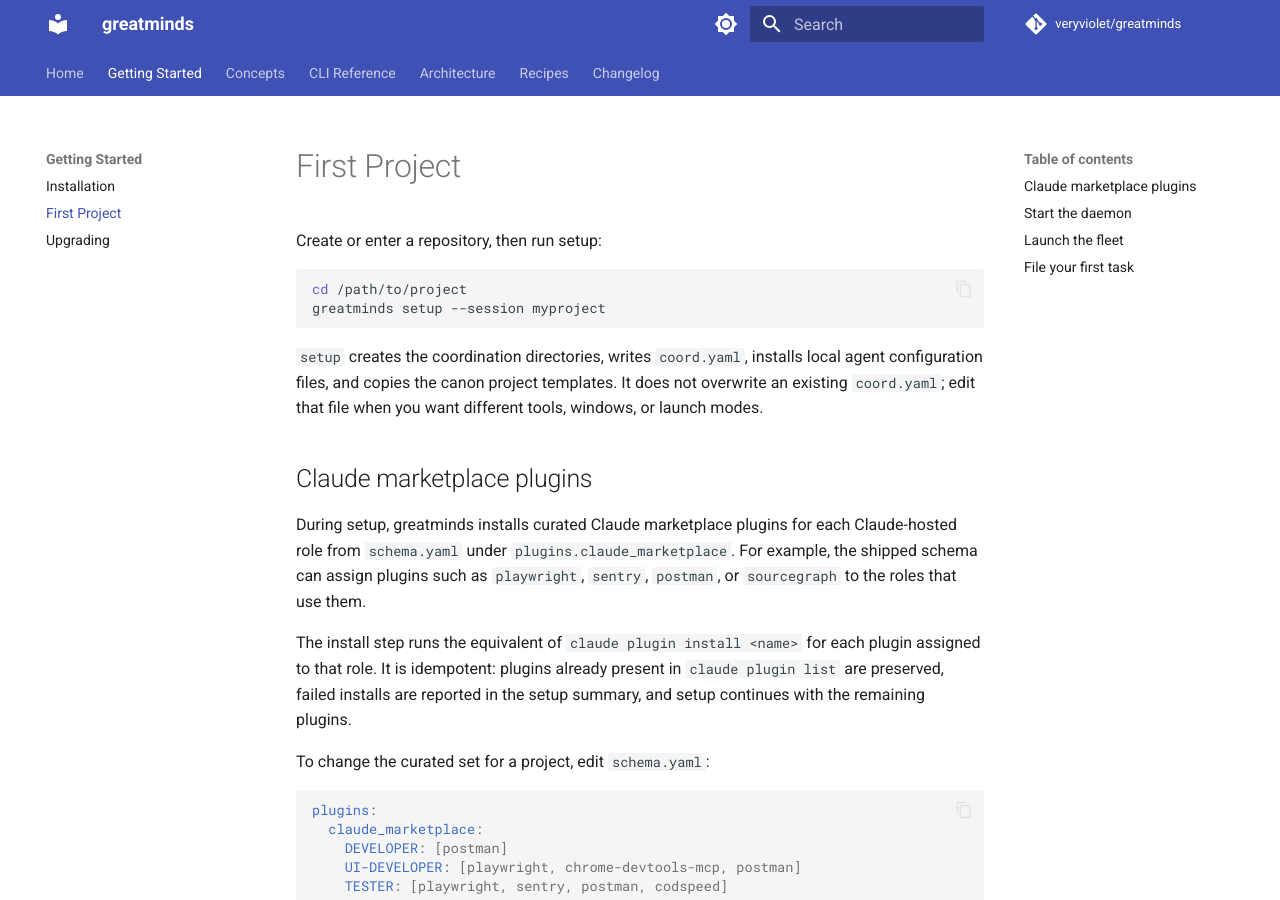
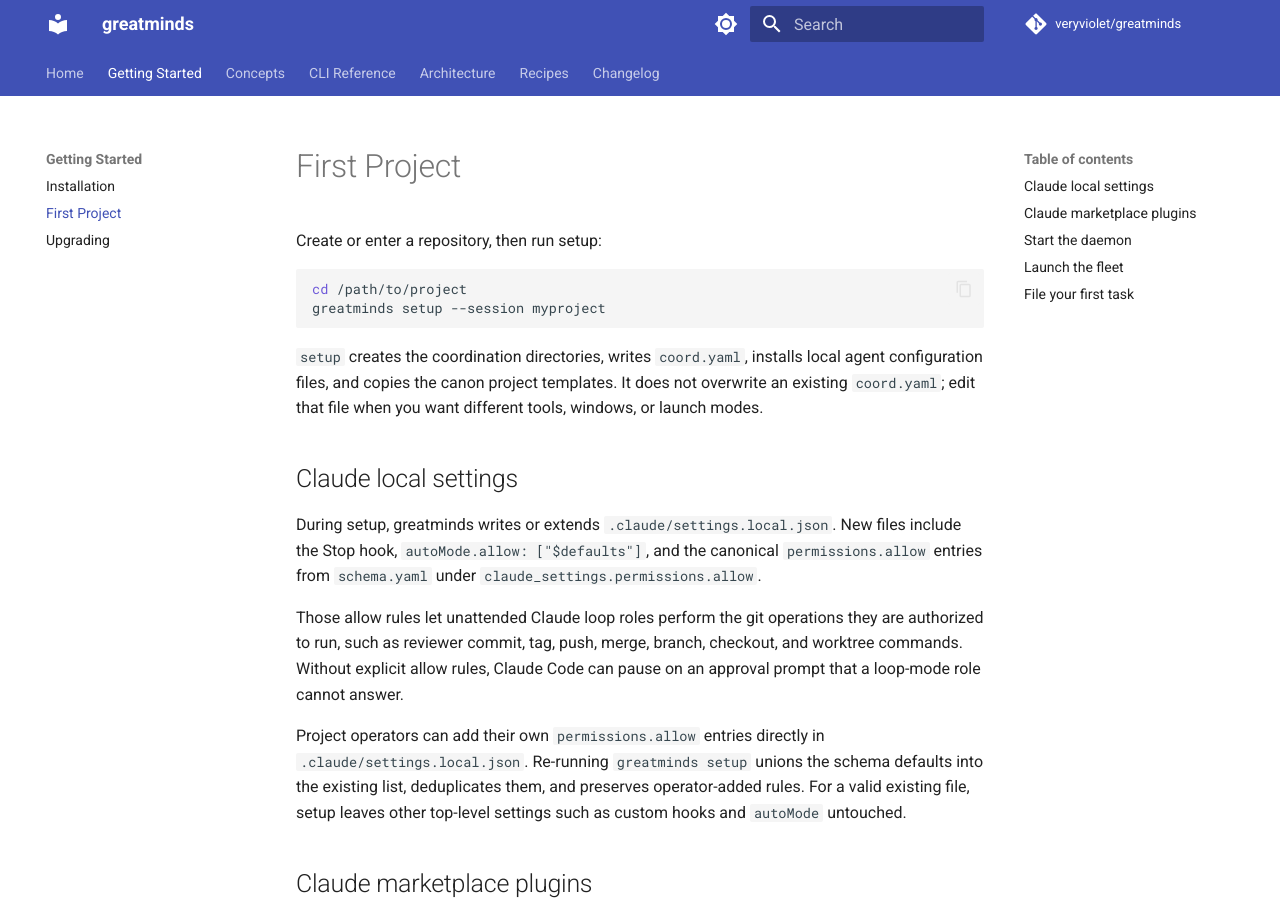
Before and after one commit to veryviolet/greatminds, an MkDocs documentation site: the page built from docs/getting-started/first-project.md, in a window 1280 px wide and 900 px high. Built offline with MkDocs 1.6.1 and Material for MkDocs 9.7.7, drawn with Linux system fonts in a browser that asks for light colours; comment, search, counter and statistics services are not loaded.

Commit message:
docs(0215): document settings.local.json bake by setup (post-0191)
0191 made `greatminds setup` write/extend .claude/settings.local.json
with the Stop hook, autoMode.allow defaults, and the canonical
permissions.allow entries from schema.yaml claude_settings.permissions.allow
(git ops for REVIEWER). New "Claude local settings" section in
first-project.md explains what's auto-installed and why, plus
operator extension semantics: re-running setup unions schema
defaults with operator-added rules without rewriting other top-
level keys.

```diff
--- a/docs/getting-started/first-project.md
+++ b/docs/getting-started/first-project.md
@@ -11,6 +11,25 @@
 local agent configuration files, and copies the canon project templates. It does
 not overwrite an existing `coord.yaml`; edit that file when you want different
 tools, windows, or launch modes.
+
+## Claude local settings
+
+During setup, greatminds writes or extends
+`.claude/settings.local.json`. New files include the Stop hook,
+`autoMode.allow: ["$defaults"]`, and the canonical
+`permissions.allow` entries from `schema.yaml` under
+`claude_settings.permissions.allow`.
+
+Those allow rules let unattended Claude loop roles perform the git operations
+they are authorized to run, such as reviewer commit, tag, push, merge, branch,
+checkout, and worktree commands. Without explicit allow rules, Claude Code can
+pause on an approval prompt that a loop-mode role cannot answer.
+
+Project operators can add their own `permissions.allow` entries directly in
+`.claude/settings.local.json`. Re-running `greatminds setup` unions the schema
+defaults into the existing list, deduplicates them, and preserves operator-added
+rules. For a valid existing file, setup leaves other top-level settings such as
+custom hooks and `autoMode` untouched.
 
 ## Claude marketplace plugins
 
```
